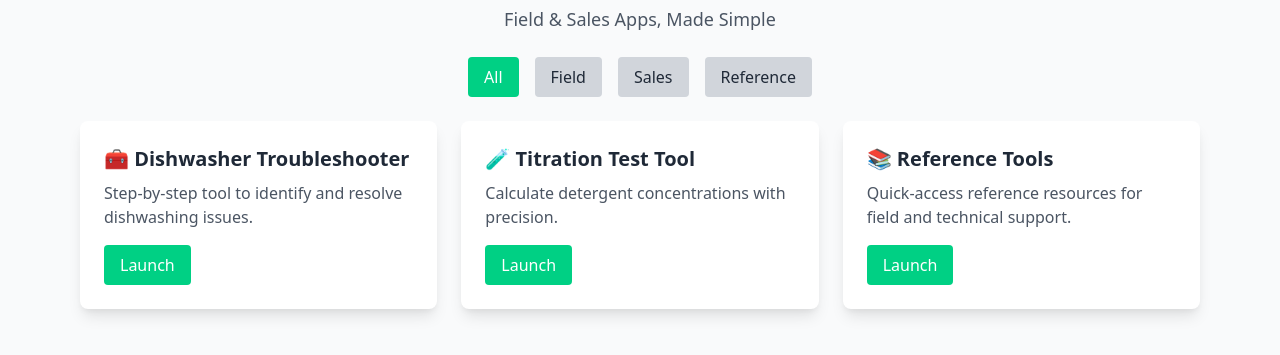
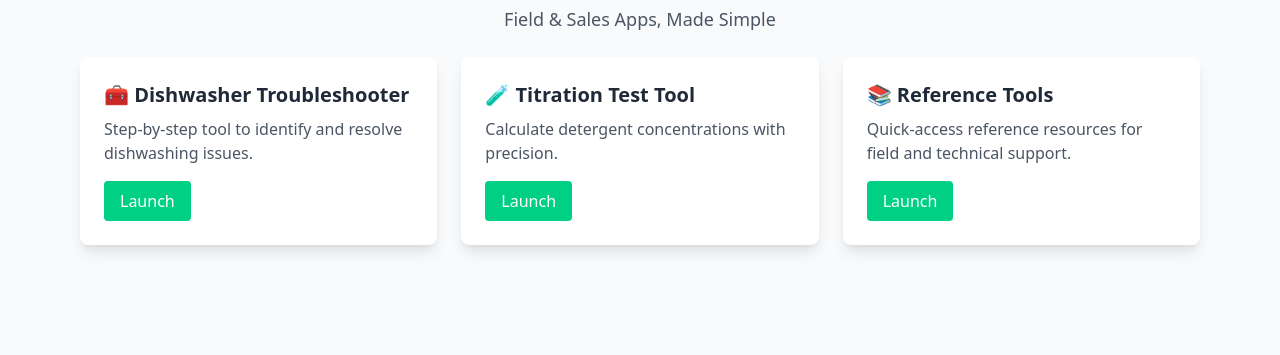
Before and after one commit to grahamm89/AppHome, a plain HTML site: page index.html in a window 1280 px wide. Shown: the part 143-498 px from the top of the page. Drawn offline with nearby package versions, Linux system fonts and the light colour scheme.

Commit message:
VisualUpdate

```diff
--- a/app.js
+++ b/app.js
@@ -3,10 +3,7 @@ fetch('tools.json')
   .then(res => res.json())
   .then(data => {
     const container = document.getElementById('tool-container');
-    const renderCards = (category) => {
-      container.innerHTML = '';
-      const filtered = category === 'all' ? data : data.filter(t => t.category === category);
-      filtered.forEach(tool => {
+    data.forEach(tool => {
       const card = document.createElement('a');
       card.href = tool.url;
       card.className = "block p-6 bg-white shadow-lg rounded-lg hover:shadow-xl transition";
@@ -17,13 +14,4 @@ fetch('tools.json')
       `;
       container.appendChild(card);
     });
-    };
-    document.querySelectorAll('.filter-btn').forEach(btn => {
-      btn.addEventListener('click', () => {
-        document.querySelectorAll('.filter-btn').forEach(b => b.classList.remove('brand-bg', 'text-white'));
-        btn.classList.add('brand-bg', 'text-white');
-        renderCards(btn.dataset.category);
   });
-    });
-    renderCards('all');
-  });
--- a/index.html
+++ b/index.html
@@ -20,14 +20,7 @@
     <p class="text-lg fade-in text-gray-600 mt-2">Field & Sales Apps, Made Simple</p>
   </header>
 
-  <div class="flex justify-center space-x-4 mb-6">
-    <button class="filter-btn brand-bg text-white px-4 py-2 rounded" data-category="all">All</button>
-    <button class="filter-btn bg-gray-300 px-4 py-2 rounded" data-category="field">Field</button>
-    <button class="filter-btn bg-gray-300 px-4 py-2 rounded" data-category="sales">Sales</button>
-    <button class="filter-btn bg-gray-300 px-4 py-2 rounded" data-category="reference">Reference</button>
-  </div>
-
-  <main id="tool-container" class="max-w-6xl mx-auto px-4 grid grid-cols-1 md:grid-cols-2 lg:grid-cols-3 gap-6 fade-in"></main>
+    <main id="tool-container" class="max-w-6xl mx-auto px-4 grid grid-cols-1 md:grid-cols-2 lg:grid-cols-3 gap-6 fade-in"></main>
 
   <script>
     if ('serviceWorker' in navigator) {
```
Also changed, not shown: diversey-icon-512.png (added), manifest.json. Lines whose indentation alone changed are shown as unchanged.
